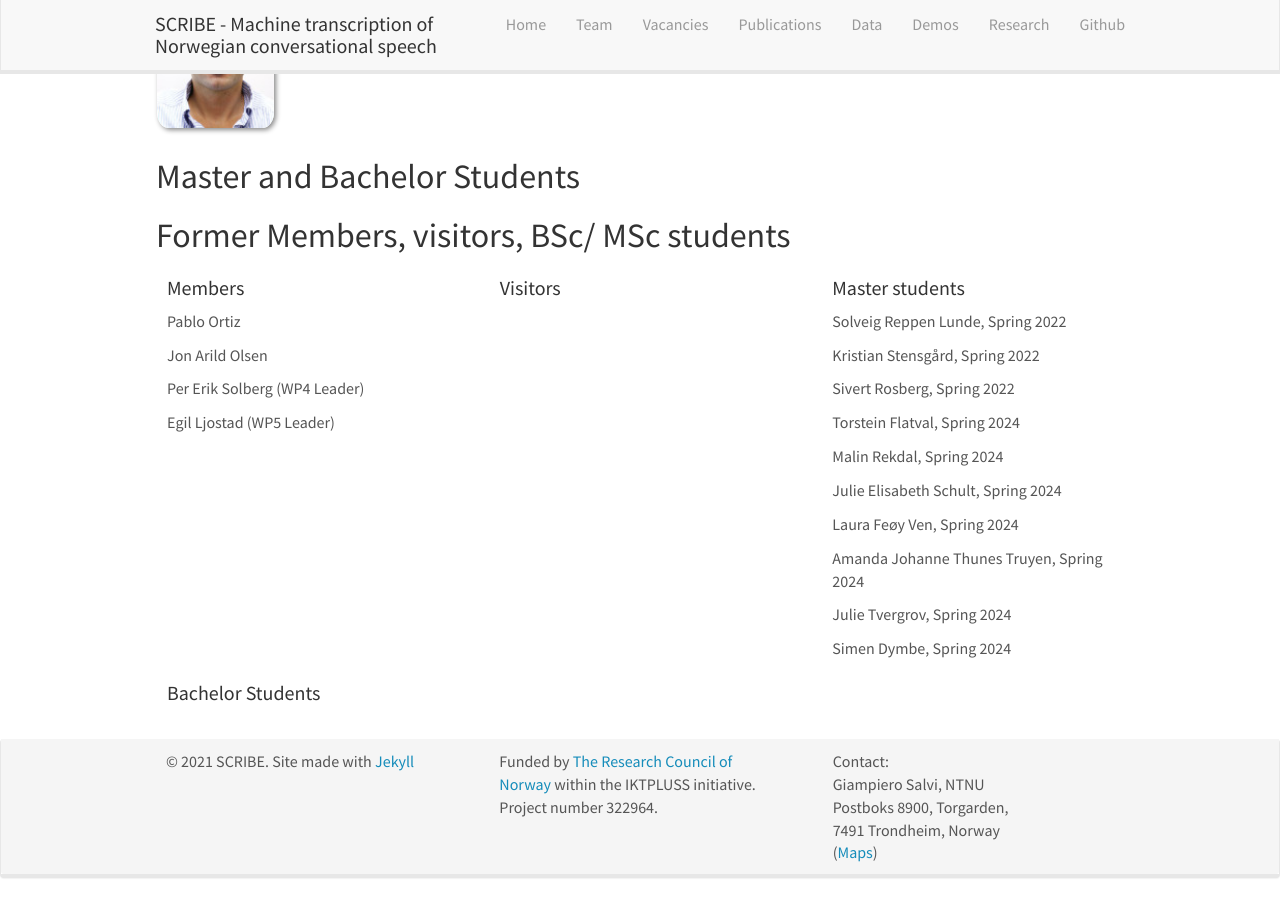
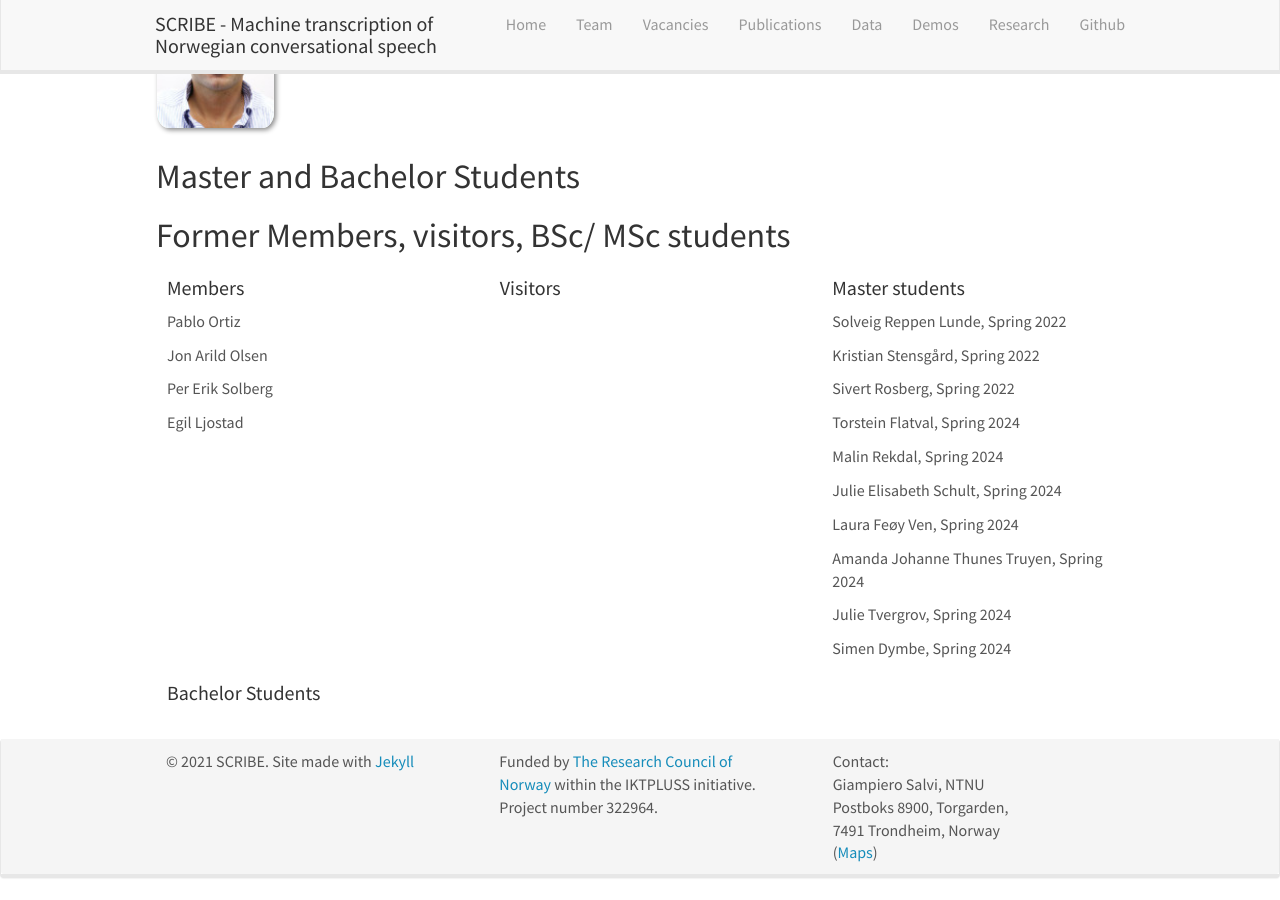
Before and after one commit to scribe-project/scribe-project.github.io, a Jekyll site: the page built from _pages/team.md, in a window 1280 px wide and 900 px high, scrolled down 1645 px. Built offline with Jekyll 4.4.1, drawn with Linux system fonts in a browser that asks for light colours; nearby versions of some CDN libraries.

Commit message:
removed WP leader info

```diff
--- a/_data/alumni_members.yml
+++ b/_data/alumni_members.yml
@@ -21,13 +21,13 @@
   email: jon.olsen@nb.no
   number_educ: 0
 
-- name: Per Erik Solberg (WP4 Leader)
+- name: Per Erik Solberg
   photo: per_erik.jpg
   info: Nationalbiblioteket
   email: per.solberg@nb.no
   number_educ: 0
 
-- name: Egil Ljostad (WP5 Leader)
+- name: Egil Ljostad
   photo: egil.jpg
   info: NRK
   email: egil.ljostad@nrk.no
```
